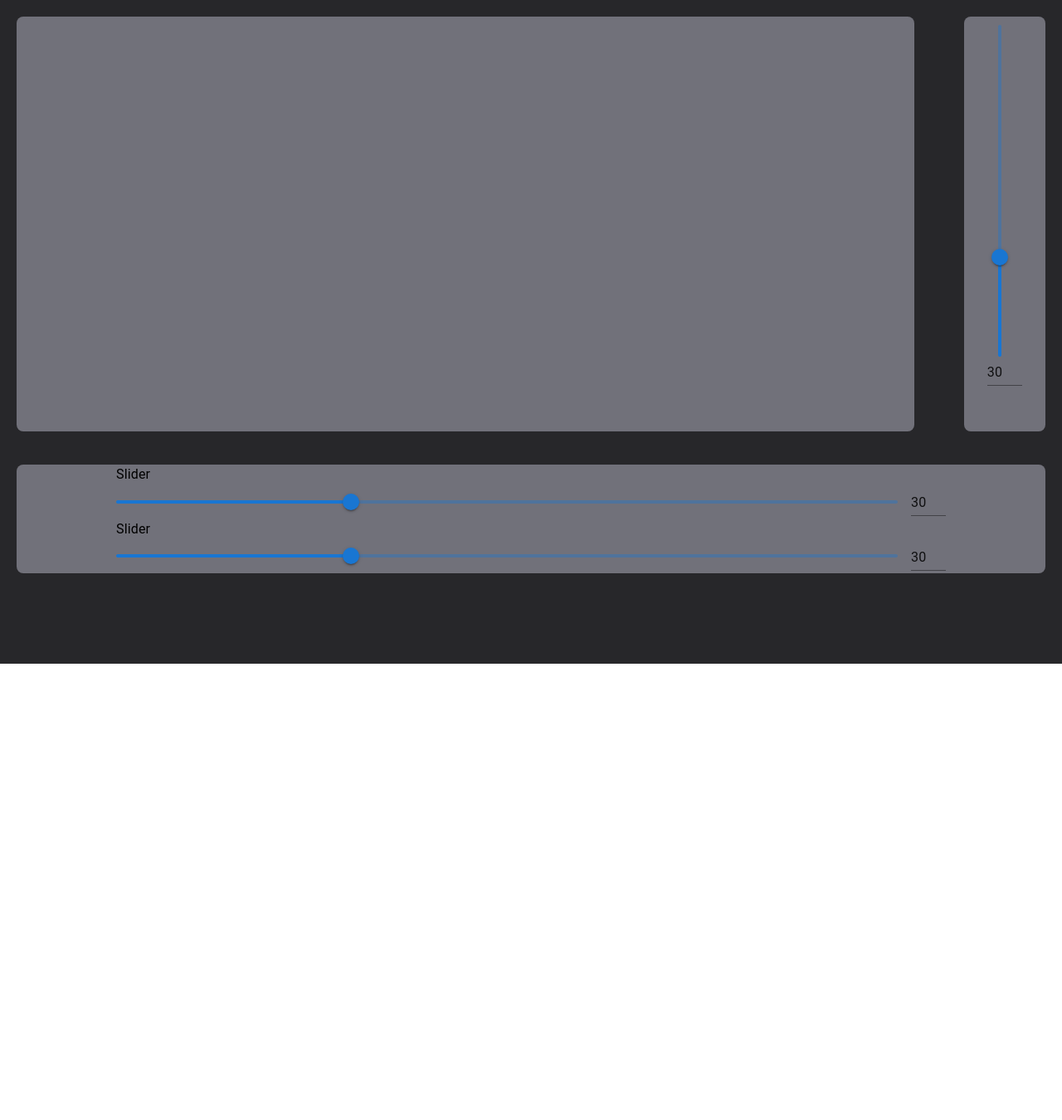
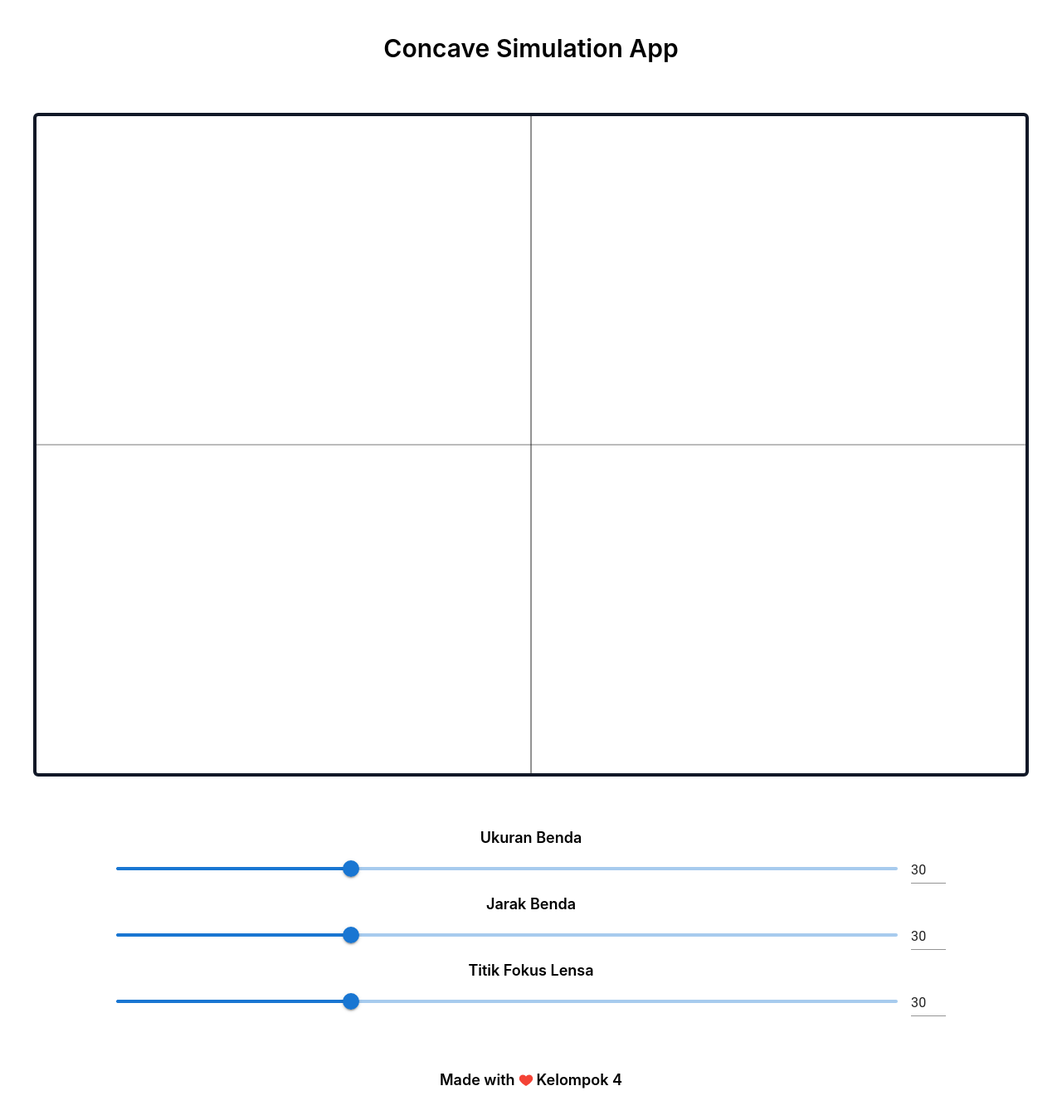
Before and after one commit to not-xygen/Aplikasi-Simulasi-Cermin-Cekung, a React (Create React App) app: page / in a window 1280 px wide. Shown: the top 1350 px of the page at 83% size. Before the commit the page ends 800 px from the top, so only its background shows below. Built offline with nearby package versions, Linux system fonts and the light colour scheme.

Commit message:
Update 14/03/22

```diff
--- a/package.json
+++ b/package.json
@@ -13,6 +13,7 @@
     "@testing-library/user-event": "^13.5.0",
     "react": "^17.0.2",
     "react-dom": "^17.0.2",
+    "react-icons": "^4.3.1",
     "react-scripts": "5.0.0",
     "web-vitals": "^2.1.4"
   },
--- a/src/App.js
+++ b/src/App.js
@@ -1,21 +1,27 @@
-import Frame from './components/Frame'
+import './index.css';
+import Canvas from './components/Canvas'
 import ContinuousSlider from './components/ContinuousSlider';
-import VerticalSlider from './components/VerticalSlider';
+import { FcLike } from "react-icons/fc";
 
 function App() {
   return(
-    <div className="flex flex-col w-screen h-screen bg-zinc-800">
-      <div className="flex gap-5 ">
-        <div className="m-5 w-11/12 bg-zinc-500 rounded-lg">
-          <Frame />
-        </div>
-        <div className="flex m-5 w-1/12 items-center justify-center bg-zinc-500 rounded-lg">
-          <VerticalSlider />
-        </div>
+    <div>
+      <div className="flex m-5 p-5 items-center justify-center">
+        <h1 className="text-3xl font-semibold">Concave Simulation App</h1>
       </div>
-      <div className="flex flex-col m-5 items-center justify-center bg-zinc-500 rounded-lg ">
+      <div className="flex m-5 p-5">
+        <Canvas/>
+      </div>
+      <div className="flex flex-col m-5 p-5 gap-2 items-center justify-center">
+        <h1 className="text-lg font-semibold">Ukuran Benda</h1>
         <ContinuousSlider />
+        <h1 className="text-lg font-semibold">Jarak Benda</h1>
         <ContinuousSlider />
+        <h1 className="text-lg font-semibold">Titik Fokus Lensa</h1>
+        <ContinuousSlider />
+      </div>
+      <div className="flex m-5 p-5 items-center justify-center">
+        <h1 className="flex text-lg font-semibold">Made with <span className="p-1"><FcLike /></span> Kelompok 4 </h1>
       </div>
     </div>
   );
--- /dev/null
+++ b/src/components/Canvas.js
@@ -0,0 +1,31 @@
+/* eslint-disable react-hooks/exhaustive-deps */
+import React, { useRef, useEffect } from 'react'
+
+const Canvas = props => {
+
+    const canvasRef = useRef(null)
+
+    const draw = ctx => {
+        ctx.beginPath()
+        ctx.moveTo(750, 0)
+        ctx.lineTo(750, 1500)
+        ctx.moveTo(0, 750)
+        ctx.lineTo(1500, 750)
+        ctx.stroke();
+    }
+
+    useEffect(() => {
+
+        const canvas = canvasRef.current
+        const context = canvas.getContext('2d')
+
+        //Our draw come here
+        draw(context)
+    }, [draw])
+
+    return (
+    <canvas className="w-screen h-screen border-4 bg-white border-gray-900 rounded-md" width='1500' height='1500' id='CanvasFrame' ref={canvasRef} {...props}/>
+    )
+}
+
+export default Canvas
--- a/src/components/ContinuousSlider.js
+++ b/src/components/ContinuousSlider.js
@@ -2,7 +2,6 @@ import * as React from 'react';
 import { styled } from '@mui/material/styles';
 import Box from '@mui/material/Box';
 import Grid from '@mui/material/Grid';
-import Typography from '@mui/material/Typography';
 import Slider from '@mui/material/Slider';
 import MuiInput from '@mui/material/Input';
 
@@ -31,9 +30,6 @@ export default function ContinuousSlider() {
 
   return (
     <Box sx={{ width: 1000 }}>
-      <Typography id="input-slider" gutterBottom>
-        Slider
-      </Typography>
       <Grid container spacing={2} alignItems="center">
         <Grid item xs>
           <Slider
@@ -49,7 +45,7 @@ export default function ContinuousSlider() {
             onChange={handleInputChange}
             onBlur={handleBlur}
             inputProps={{
-              step: 10,
+              step: 1,
               min: 0,
               max: 100,
               type: 'number',
--- a/src/components/Frame.js
+++ /dev/null
@@ -1,13 +0,0 @@
-import * as React from 'react';
-import Box from '@mui/material/Box';
-
-export default function Frame() {
-  return (
-    <Box
-      sx={{
-        width: 500,
-        height: 500,
-      }}
-    />
-  );
-}
--- a/src/components/VerticalSlider.js
+++ /dev/null
@@ -1,71 +0,0 @@
-import * as React from 'react';
-import { styled } from '@mui/material/styles';
-import Box from '@mui/material/Box';
-import Grid from '@mui/material/Grid';
-import Slider from '@mui/material/Slider';
-import MuiInput from '@mui/material/Input';
-
-const Input = styled(MuiInput)`
-  width: 42px;
-`;
-
-export default function VerticalSlider() {
-  function preventHorizontalKeyboardNavigation(event) {
-    if (event.key === 'ArrowLeft' || event.key === 'ArrowRight') {
-      event.preventDefault();
-    }
-  }
-
-  const [value, setValue] = React.useState(30);
-
-  const handleSliderChange = (event, newValue) => {
-    setValue(newValue);
-  };
-
-  const handleInputChange = (event) => {
-    setValue(event.target.value === '' ? '' : Number(event.target.value));
-  };
-
-  const handleBlur = () => {
-    if (value < 0) {
-      setValue(0);
-    } else if (value > 100) {
-      setValue(100);
-    }
-  };
-
-    return (
-        <Box sx={{ height: 400 }}>
-            <Grid container alignItems="center" spacing={5}></Grid>
-                <Slider
-                        sx={{
-                        '& input[type="range"]': {
-                            WebkitAppearance: 'slider-vertical',
-                        },
-                        }}
-                        value={typeof value === 'number' ? value : 0}
-                        onChange={handleSliderChange}
-                        aria-labelledby="input-slider"
-                        orientation="vertical"
-                        defaultValue={30}
-                        aria-label="Temperature"
-                        onKeyDown={preventHorizontalKeyboardNavigation}
-                />
-                <Grid item>
-                    <Input
-                            value={value}
-                            size="small"
-                            onChange={handleInputChange}
-                            onBlur={handleBlur}
-                            inputProps={{
-                            step: 10,
-                            min: 0,
-                            max: 100,
-                            type: 'number',
-                            'aria-labelledby': 'input-slider',
-                            }}
-                        />
-                </Grid>
-        </Box>
-    );
-}
```
Also changed, not shown: 1 other file (tests, documents, lock files or other folders).
